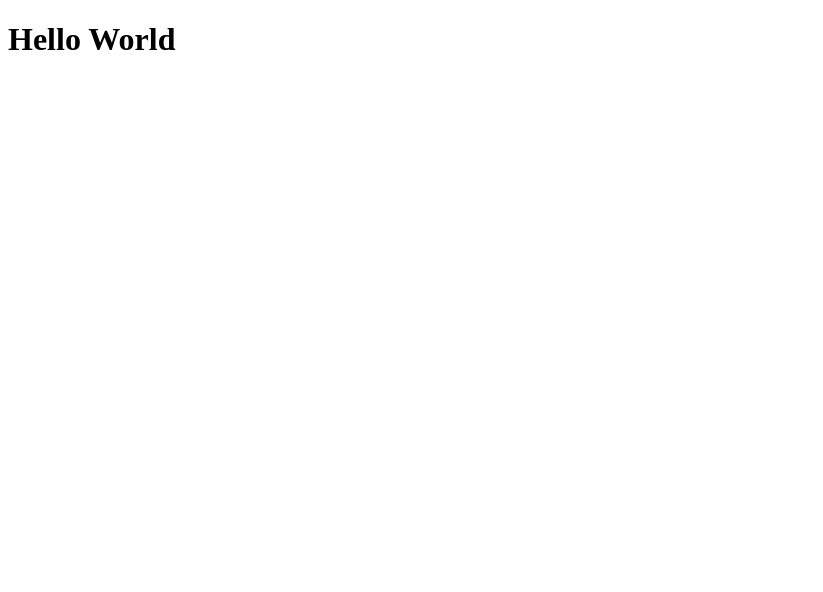
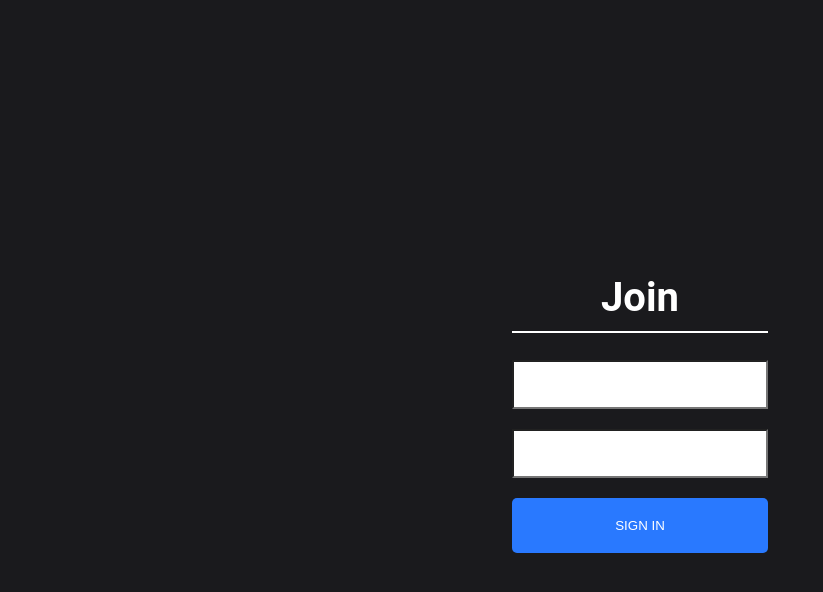
Before and after one commit to stgary/chat-app, a React app: page / in a window 1280 px wide. Shown: the whole page, without its empty margins (0-823 px from the left). Built offline with nearby package versions, Linux system fonts and the light colour scheme.

Commit message:
scond commit

```diff
--- a/public/index.html
+++ b/public/index.html
@@ -3,7 +3,6 @@
   <head>
     <meta charset="utf-8" />
     <meta name="viewport" content="width=device-width, initial-scale=1" />
-    <link rel="manifest" href="%PUBLIC_URL%/manifest.json" />
     <title>React App</title>
   </head>
   <body>
--- a/src/components/App.js
+++ b/src/components/App.js
@@ -1,9 +1,13 @@
 import React from 'react';
+import { Route } from 'react-router-dom';
+import Join from './Join/Join';
+import Chat from './Chat/Chat';
 
 export default function App() {
   return (
-    <div className="App">
-      <h1>Hello World</h1>
+    <div>
+      <Route exact path='/' component={Join} />
+      <Route path='/chat' component={Chat} />
     </div>
   );
 }
--- /dev/null
+++ b/src/components/Chat/Chat.js
@@ -0,0 +1,42 @@
+import React, { useState, useEffect } from 'react';
+import queryString from 'query-string';
+import io from 'socket.io-client';
+
+let socket;
+
+export default function Chat({ location }) {
+  const [name, setName] = useState('');
+  const [room, setRoom] = useState('');
+  const [message, setMessage] = useState('');
+  const [messages, setMessages] = useState([]);
+  const ENDPOINT = 'localhost:8008';
+
+  useEffect(() => {
+    const { name, room } = queryString.parse(location.search);
+
+    socket = io(ENDPOINT)
+
+    setName(name);
+    setRoom(room);
+
+    socket.emit('join', { name, room }, () => {
+
+    });
+
+    return () => {
+      socket.emit('disconnect');
+
+      socket.off();
+    }
+  }, [ENDPOINT, location.search]);
+
+  useEffect(() => {
+    socket.on('message', (message) => {
+      setMessages([...messages, message])
+    })
+  }, [messages])
+
+  return(
+    <h1>Chat</h1>
+  );
+}
--- /dev/null
+++ b/src/components/Join/Join.css
@@ -0,0 +1,71 @@
+html, body {
+    font-family: 'Roboto', sans-serif;
+    padding: 0;
+    margin: 0;
+  }
+
+  #root {
+    height: 100vh;
+  }
+
+  * {
+    box-sizing: border-box;
+  }
+
+  .joinOuterContainer {
+    display: flex;
+    justify-content: center;
+    text-align: center;
+    height: 100vh;
+    align-items: center;
+    background-color: #1A1A1D;
+  }
+
+  .joinInnerContainer {
+    width: 20%;
+  }
+
+  .joinInput {
+    border-radius: 0;
+    padding: 15px 20px;
+    width: 100%;
+  }
+
+  .heading {
+    color: white;
+    font-size: 2.5em;
+    padding-bottom: 10px;
+    border-bottom: 2px solid white;
+  }
+
+  .button {
+      color: #fff !important;
+      text-transform: uppercase;
+      text-decoration: none;
+      background: #2979FF;
+      padding: 20px;
+      border-radius: 5px;
+      display: inline-block;
+      border: none;
+      width: 100%;
+  }
+
+  .mt-20 {
+    margin-top: 20px;
+  }
+
+  @media (min-width: 320px) and (max-width: 480px) {
+    .joinOuterContainer {
+      height: 100%;
+    }
+
+    .joinInnerContainer {
+      width: 90%;
+    }
+
+
+  }
+
+  button:focus {
+    outline: 0;
+  }
--- /dev/null
+++ b/src/components/Join/Join.js
@@ -0,0 +1,38 @@
+import React, { useState, useEffect } from 'react';
+import { Link } from 'react-router-dom';
+
+import './Join.css';
+
+export default function Join() {
+  const [name, setName] = useState('');
+  const [room, setRoom] = useState('');
+
+  return(
+    <div className='joinOuterContainer'>
+      <div className='joinInnerContainer'>
+        <h1 className='heading'>Join</h1>
+        <div>
+          <input
+            placeholder=''
+            className='joinInput'
+            type='text'
+            onChange={event => setName(event.target.value)}
+          />
+        </div>
+        <div>
+          <input
+            placeholder=''
+            className='joinInput mt-20'
+            type='text'
+            onChange={event => setRoom(event.target.value)}
+          />
+        </div>
+        <Link
+          onClick={event => (!name || !room) ? event.preventDefault() : null}
+          to={`/chat?name=${name}&room=${room}`}>
+          <button className='button mt-20' type='submit'>Sign In</button>
+        </Link>
+      </div>
+    </div>
+    );
+}
--- a/src/index.js
+++ b/src/index.js
@@ -1,6 +1,10 @@
 import React from 'react';
 import ReactDOM from 'react-dom';
 import App from './components/App';
-import './styles/styles.css';
+import { BrowserRouter as Router } from 'react-router-dom';
 
-ReactDOM.render(<App />,document.getElementById('root'));
+ReactDOM.render(
+<Router>
+  <App />
+</Router>,
+document.getElementById('root'));
```
Also changed, not shown: package.json (+7 -1 lines), src/components/Chat/Chat.css (added), 1 other file.
